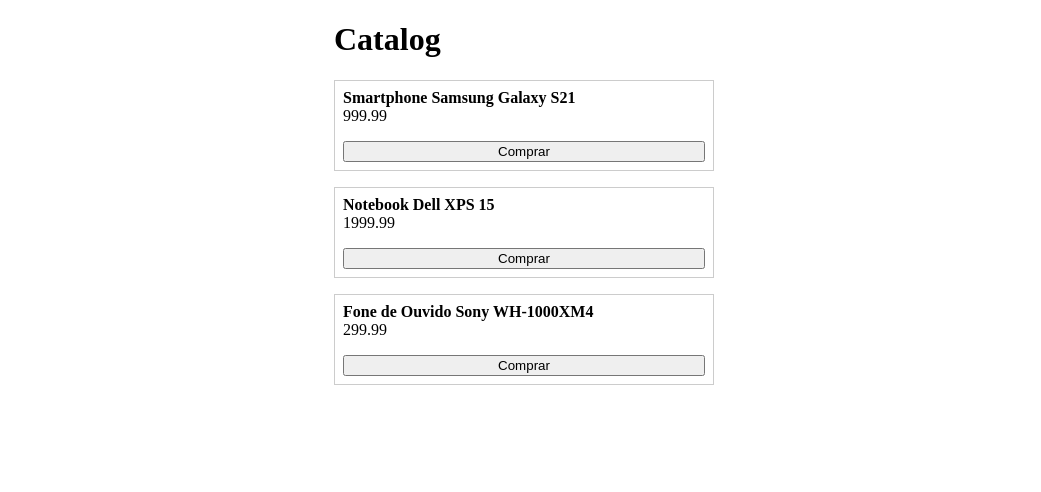
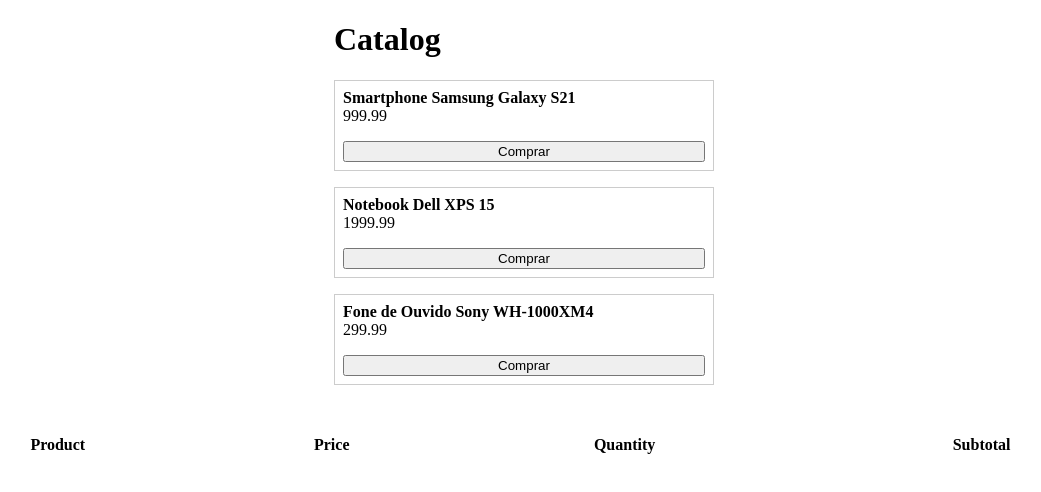
Before and after one commit to dyhalmeida/ignite-redux, a React (Vite) app: page / in a window 1280 px wide. Shown: the top 492 px of the page, without its empty margins (116-1157 px from the left). Built offline with nearby package versions, Linux system fonts and the light colour scheme; data requests are answered from the project's data file.

Commit message:
feat: add action add_product_to_cart

```diff
--- a/src/App.tsx
+++ b/src/App.tsx
@@ -1,11 +1,13 @@
 import { Provider } from 'react-redux'
 import { store } from './data/store'
 import { Catalog } from './ui/components/Catalog'
+import { Cart } from './ui/components/Cart'
 
 export function App() {
   return (
     <Provider store={store}>
       <Catalog />
+      <Cart />
     </Provider>
   )
 }
--- /dev/null
+++ b/src/data/store/cart/actions.ts
@@ -0,0 +1,10 @@
+import { IProduct } from "./interfaces/product.interface";
+
+export function addProductToCart(product: IProduct) {
+  return {
+    type: 'ADD_PRODUCT_TO_CART',
+    payload: {
+      product
+    }
+  }
+}
--- a/src/data/store/cart/reducer.ts
+++ b/src/data/store/cart/reducer.ts
@@ -5,6 +5,26 @@
   items: []
 }
 
-export const cart: Reducer<ICartState> = () => {
-  return initialState
+export const cart: Reducer<ICartState> = (state = initialState, action) => {
+  console.log(state, action)
+
+  switch (action.type) {
+    case 'ADD_PRODUCT_TO_CART': {
+      const { product } = action.payload
+
+      return {
+        ...state,
+        items: [
+          ...state.items,
+          {
+            product,
+            quantity: 1
+          }
+        ]
+      }
+    }
+    default: {
+      return state
+    }
+  }
 }
--- /dev/null
+++ b/src/ui/components/Cart/index.tsx
@@ -0,0 +1,26 @@
+import { useSelector } from 'react-redux'
+
+export function Cart() {
+
+  const state = useSelector(state => state)
+  console.log(state)
+
+  return (
+    <table style={{
+      width: '100%',
+      marginTop: '3rem'
+    }}>
+      <thead>
+        <tr>
+          <th>Product</th>
+          <th>Price</th>
+          <th>Quantity</th>
+          <th>Subtotal</th>
+        </tr>
+      </thead>
+      <tbody>
+
+      </tbody>
+    </table>
+  )
+}
--- a/src/ui/components/Catalog/index.tsx
+++ b/src/ui/components/Catalog/index.tsx
@@ -1,11 +1,18 @@
-import { useSelector } from 'react-redux'
+import { useCallback } from 'react'
+import { useDispatch } from 'react-redux'
 import { useProducts } from '../../../data/hooks/useProducts'
+import { addProductToCart } from '../../../data/store/cart/actions'
+import { IProduct } from '../../../data/store/cart/interfaces/product.interface'
 
 export function Catalog() {
 
   const { products } = useProducts()
 
-  const state = useSelector(state => state)
+  const dispatch = useDispatch()
+
+  const handleAddProductToCart = useCallback((product: IProduct) => {
+    dispatch(addProductToCart(product))
+  }, [dispatch])
 
 
   return (
@@ -33,7 +40,12 @@
             <span>{product.price}</span>
           </div>
 
-          <button type='button'>Comprar</button>
+          <button
+            type='button'
+            onClick={() => handleAddProductToCart(product)}
+          >
+            Comprar
+          </button>
         </article>
       ))}
     </main>
```
